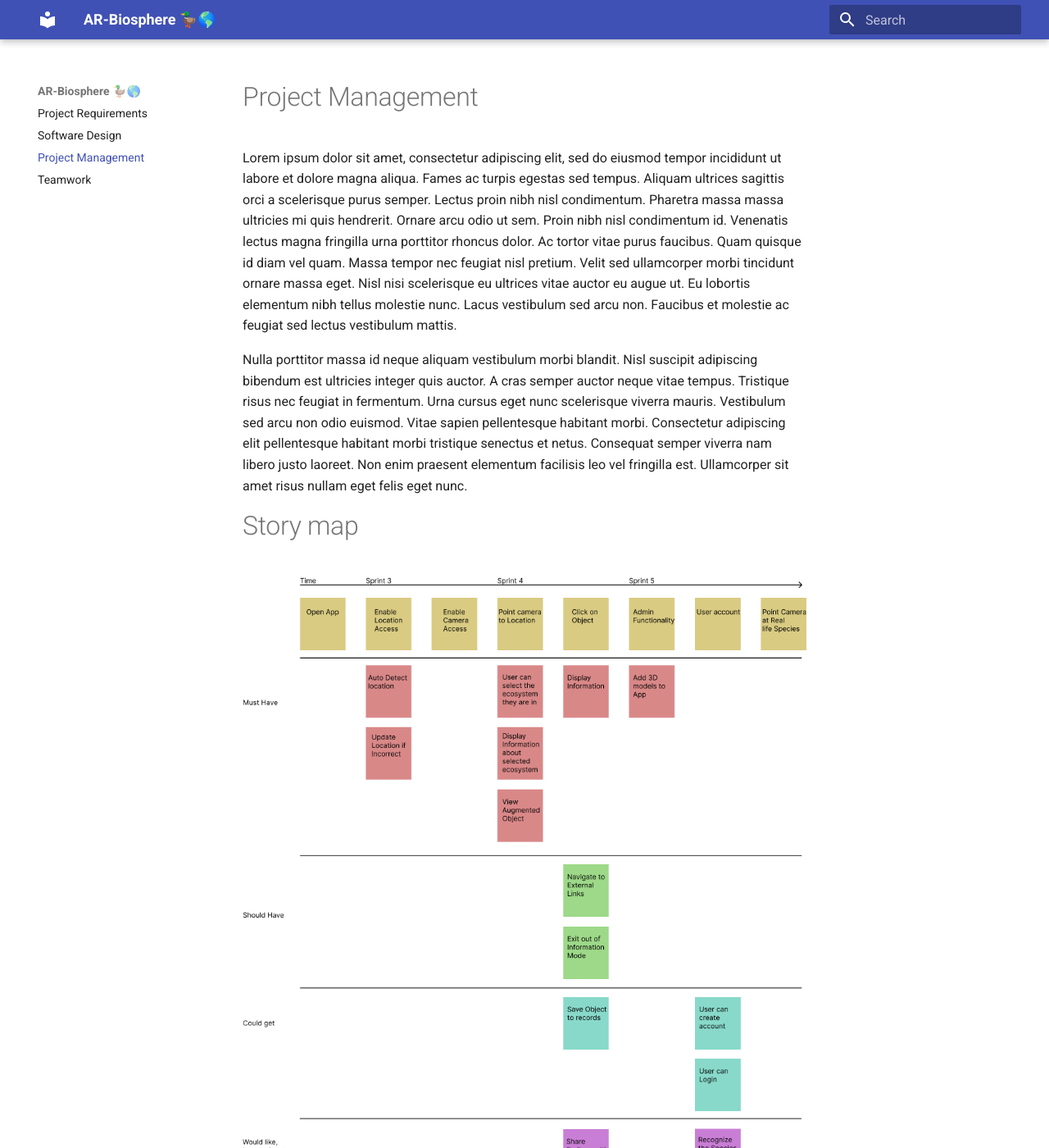
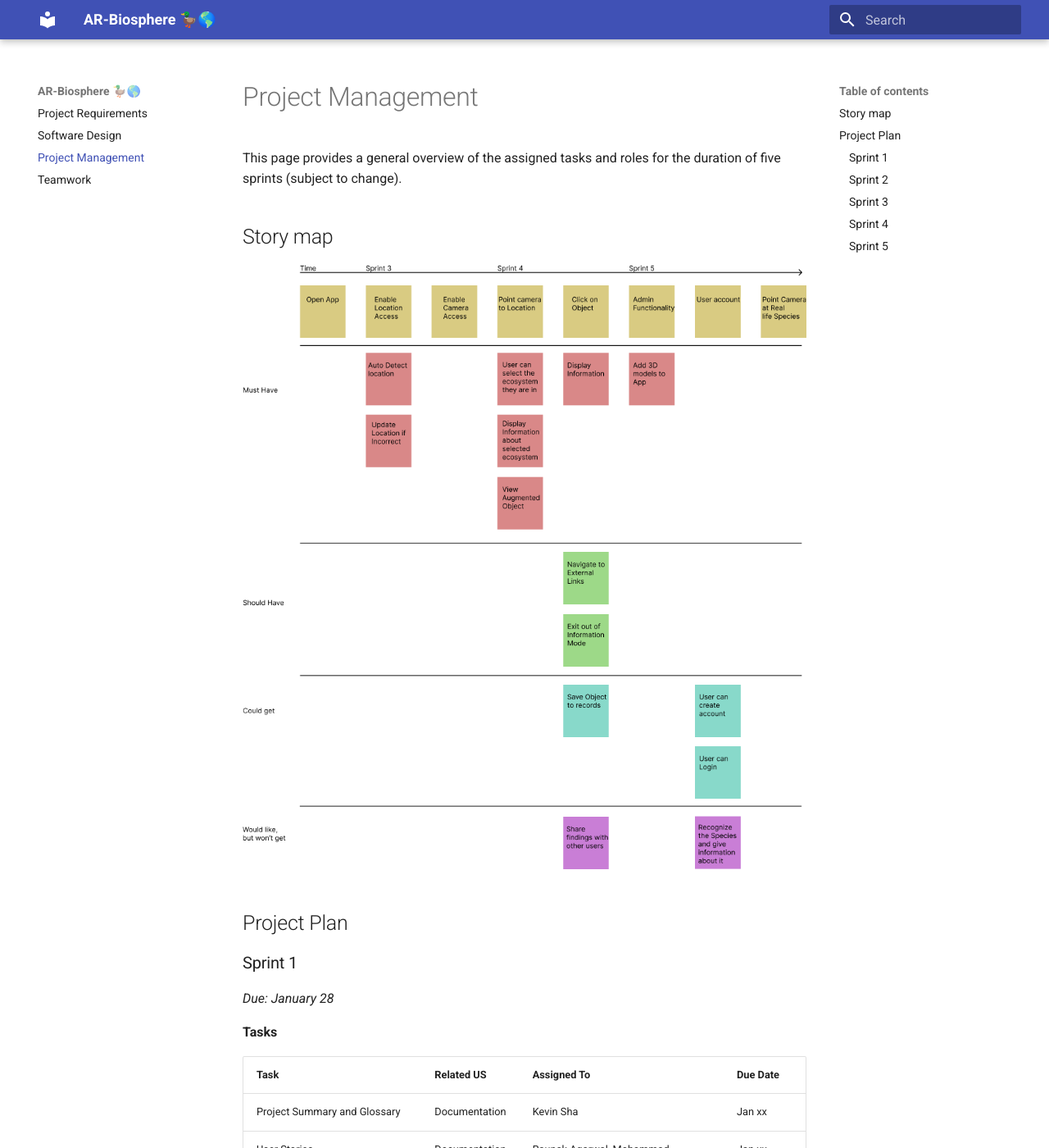
Before and after one commit to antarc0y/AR-Biosphere, an MkDocs documentation site: the page built from docblueprint/pages/management.md, in a window 1280 px wide and 1400 px high. Shown: the whole window at 82% size. Built offline with MkDocs 1.6.1 and Material for MkDocs 9.7.7, drawn with Linux system fonts in a browser that asks for light colours; some of the changed text lies outside the part shown.

Commit message:
added project plans and a US

```diff
--- a/docblueprint/pages/management.md
+++ b/docblueprint/pages/management.md
@@ -1,9 +1,90 @@
 # Project Management
 
-Lorem ipsum dolor sit amet, consectetur adipiscing elit, sed do eiusmod tempor incididunt ut labore et dolore magna aliqua. Fames ac turpis egestas sed tempus. Aliquam ultrices sagittis orci a scelerisque purus semper. Lectus proin nibh nisl condimentum. Pharetra massa massa ultricies mi quis hendrerit. Ornare arcu odio ut sem. Proin nibh nisl condimentum id. Venenatis lectus magna fringilla urna porttitor rhoncus dolor. Ac tortor vitae purus faucibus. Quam quisque id diam vel quam. Massa tempor nec feugiat nisl pretium. Velit sed ullamcorper morbi tincidunt ornare massa eget. Nisl nisi scelerisque eu ultrices vitae auctor eu augue ut. Eu lobortis elementum nibh tellus molestie nunc. Lacus vestibulum sed arcu non. Faucibus et molestie ac feugiat sed lectus vestibulum mattis.
+This page provides a general overview of the assigned tasks and roles for the duration of five sprints (subject to change).
 
-Nulla porttitor massa id neque aliquam vestibulum morbi blandit. Nisl suscipit adipiscing bibendum est ultricies integer quis auctor. A cras semper auctor neque vitae tempus. Tristique risus nec feugiat in fermentum. Urna cursus eget nunc scelerisque viverra mauris. Vestibulum sed arcu non odio euismod. Vitae sapien pellentesque habitant morbi. Consectetur adipiscing elit pellentesque habitant morbi tristique senectus et netus. Consequat semper viverra nam libero justo laoreet. Non enim praesent elementum facilisis leo vel fringilla est. Ullamcorper sit amet risus nullam eget felis eget nunc.
+## Story map
+![Architecture](../images/storymap.png)
 
+## Project Plan
+### Sprint 1
+*Due: January 28*
 
-# Story map
-![Architecture](../images/storymap.png)
+**Tasks**
+
+| **Task**        | **Related US** | **Assigned To** | **Due Date** |
+| --------------- | ------------------- | -------------------- | ------------------------- |
+| Project Summary and Glossary | Documentation | Kevin Sha | Jan xx |
+| User Stories | Documentation | Raunak Agarwal, Mohammad Hammad, Vaibhav Chugh | Jan xx |
+| Similar Products and Technical Sources | Documentation | Huy Ta | Jan xx |
+| Software Architecture and Sequence Diagram | Documentation | Yui Han | Jan xx |
+| UML Components and Class Models | Documentation | Mohammad Hammad | Jan xx |
+| Low Fidelity Wireframes| Documentation | Vaibhav Chugh | Jan xx |
+| Story Map | Documentation | Raunak Agarwal | Jan xx |
+| Project Planning | Documentation | Vaibhav Chugh | Jan xx |
+| Teamwork Docs | Documentation | Kevin Sha, Yui Han | Jan xx |
+
+### Sprint 2
+*Due: February 11*
+
+**User Stories**
+
+| **User Story** | **Story Points** |
+| --------------- | ------------------- |
+| SETUP - Setting up dev environment | 3 |
+| US 01.01 - View Home Page| 1 |
+| US 01.02 - GPS Location| 3 |
+| US 01.03 - Edit and Confirm Location| 3 |
+
+Estimated Sprint Velocity: **10**
+
+**Tasks**
+
+| **Task**        | **Related US** | **Assigned To** | **Due Date** |
+| --------------- | ------------------- | -------------------- | ------------------------- |
+| PostgreSQL Database Setup | SETUP | xyz | Feb xx |
+| Django Models | SETUP | xyz | Feb xx |
+
+### Sprint 3
+*Due: March 4*
+
+**User Stories**
+
+| **User Story** | **Story Points** |
+| --------------- | ------------------- |
+| ... | ... |
+
+Estimated Sprint Velocity: **...**
+
+**Tasks**
+
+Sprint 3 tasks will be added during Spring 2.
+
+### Sprint 4
+*Due: March 18*
+
+**User Stories**
+
+| **User Story** | **Story Points** |
+| --------------- | ------------------- |
+| ... | ... |
+
+Estimated Sprint Velocity: **...**
+
+**Tasks**
+
+Sprint 4 tasks will be added during Spring 3.
+
+### Sprint 5
+*Due: April 4*
+
+**User Stories**
+
+| **User Story** | **Story Points** |
+| --------------- | ------------------- |
+| ... | ... |
+
+Estimated Sprint Velocity: **...**
+
+**Tasks**
+
+Sprint 5 tasks will be added during Spring 4.
```
Also changed, not shown: docblueprint/index.md (+6 -5 lines).
